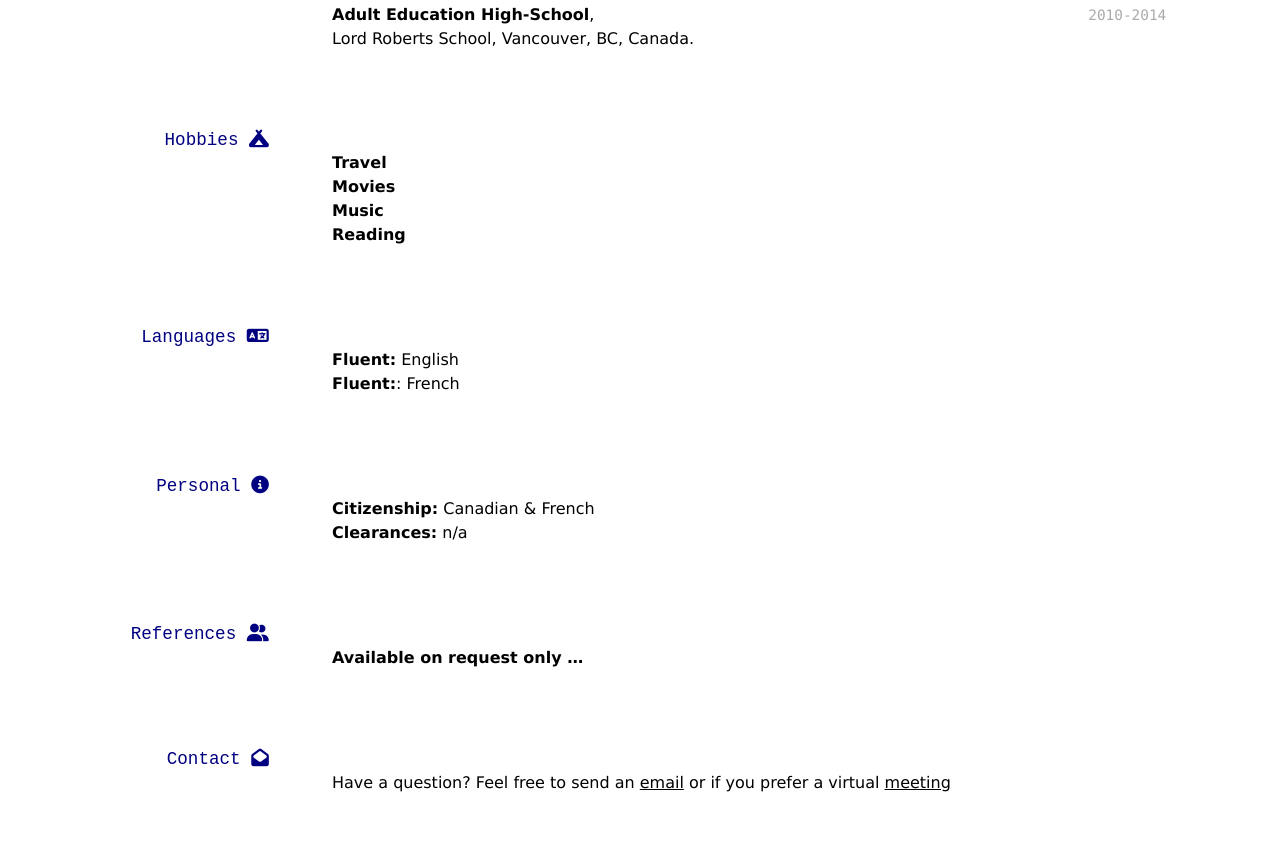
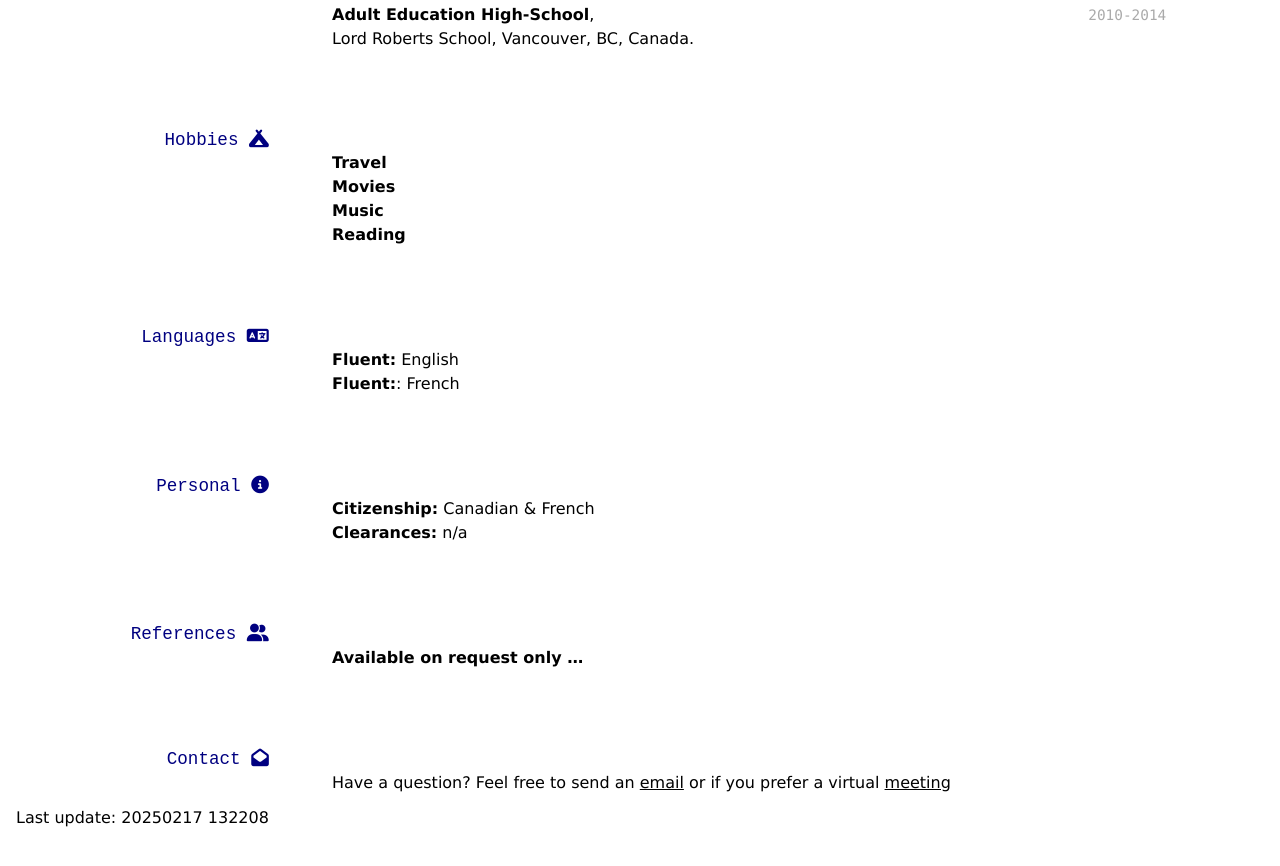
Before and after one commit to s-earnest/resume, a Jekyll site: the page built from index.md, in a window 1280 px wide and 900 px high, scrolled down 5627 px. Shown: the top 866 px of the window. Built offline with Jekyll 4.4.1, drawn with Linux system fonts in a browser that asks for light colours; nearby versions of some CDN libraries; a style sheet for code colours, icons or effects is not loaded.

Commit message:
20250217 132224

```diff
--- a/index.md
+++ b/index.md
@@ -579,6 +579,7 @@ Additionally, this course introduces additional tools for reporting. You will le
 <br> Have a question? Feel free to send an [email](mailto:s.ernest@gmx.us) or if you prefer a virtual [meeting]( https://calendly.com/s-earnest/15min ){:target="_blank"}
 
 
+| Last update: 20250217 132208 |
 
 
 <br>
```
